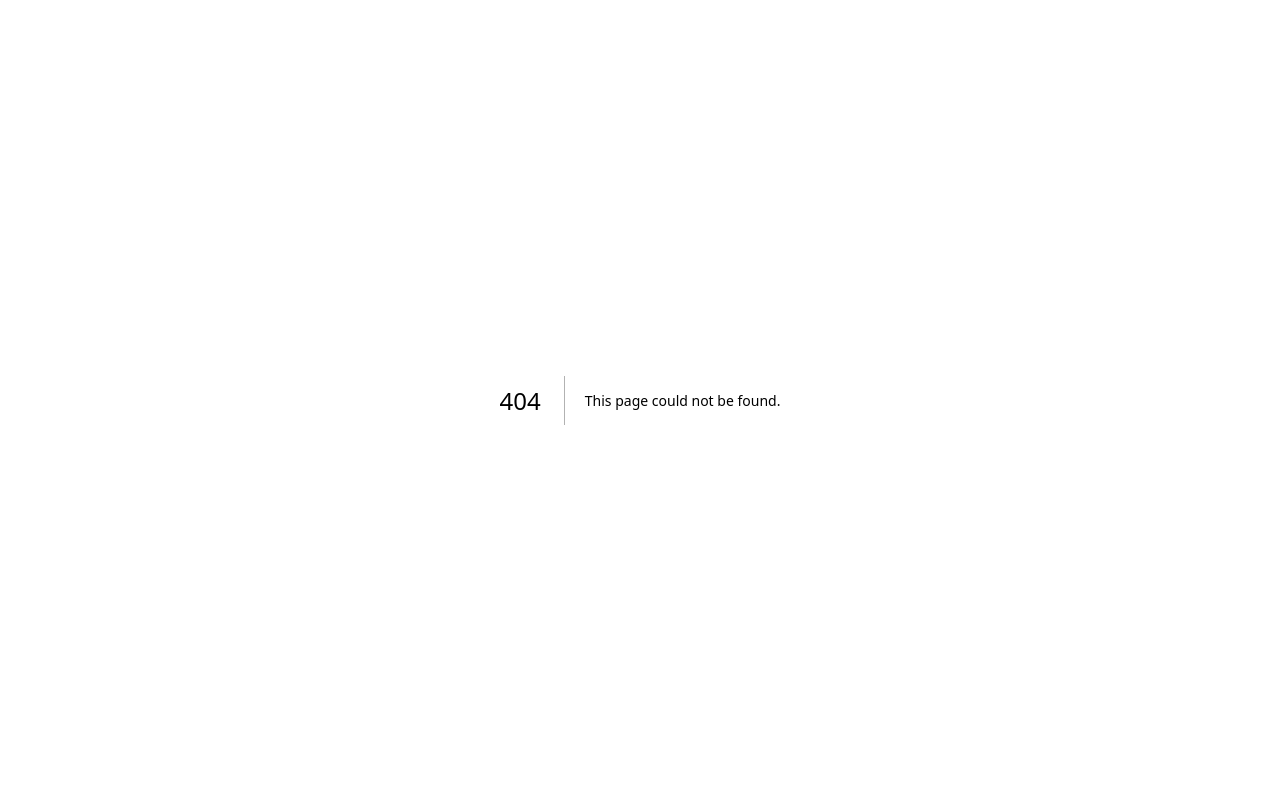
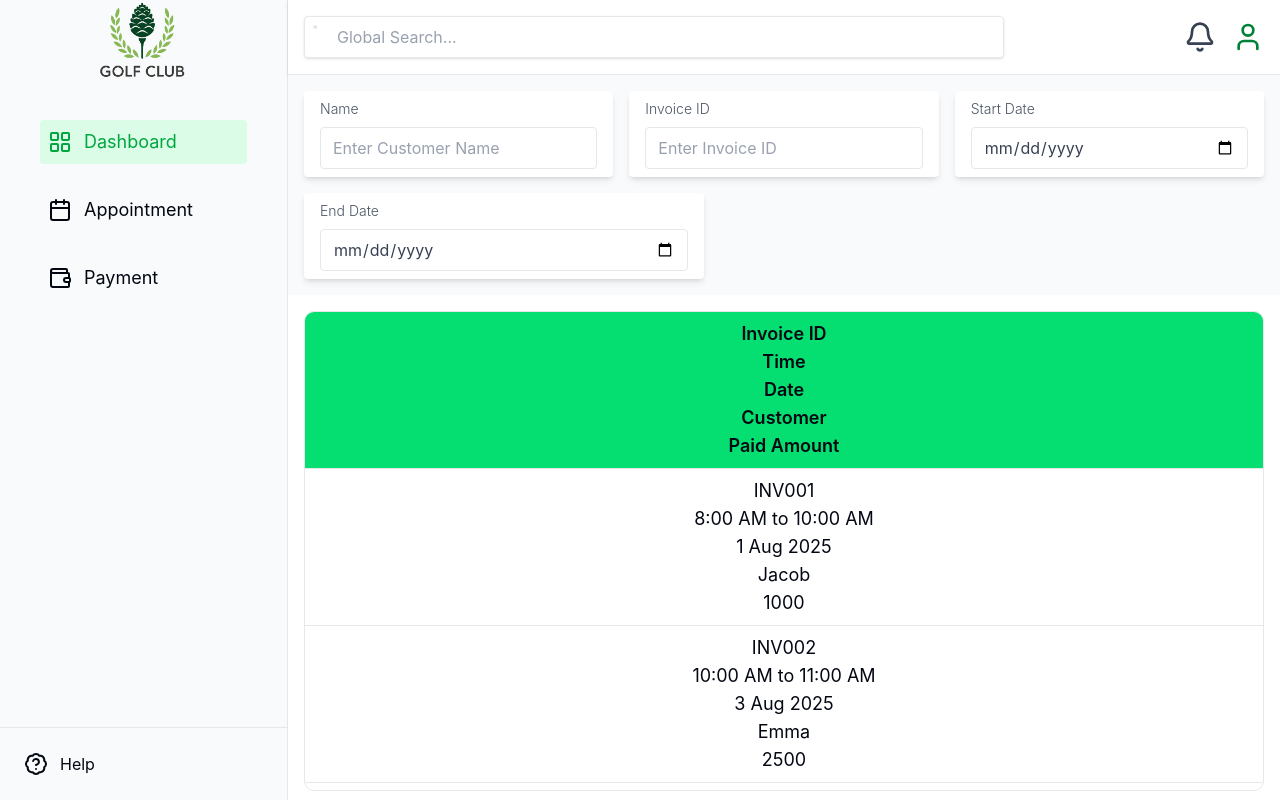
Before and after one commit to Nuon-Hokseng/CMS-CLUB-EVENTS, a Next.js app: page /admin in a window 1280 px wide. Before the commit this address had no page. Built offline with nearby package versions, Linux system fonts and the light colour scheme.

Commit message:
admin added

```diff
--- /dev/null
+++ b/src/app/admin/page.tsx
@@ -0,0 +1,7 @@
+"use client";
+import Admin from "@/components/admin/admin"
+export default function booking(){
+    return(
+        <Admin/>
+    );
+}
--- /dev/null
+++ b/src/components/admin/admin.tsx
@@ -0,0 +1,333 @@
+"use client";
+
+import Logo from "../ui/main-logo";
+import Link from "next/link";
+import { useState } from "react";
+import {
+  LayoutGrid,
+  Calendar,
+  Wallet,
+  LucideBadgeQuestionMark,
+  Search,
+  Bell,
+  User,
+} from "lucide-react";
+
+type ActiveScreen = "dashboard" | "appointment" | "payment";
+
+export default function Admin() {
+  const [activeScreen, setActiveScreen] = useState<ActiveScreen>("dashboard");
+  const [name, setName] = useState<string>("");
+  const [invoice, setInvoice] = useState<string>("");
+  const [startDate, setStartDate] = useState<string>("");
+  const [endDate, setEndDate] = useState<string>("");
+  const [globalQuery, setGlobalQuery] = useState<string>("");
+
+  return (
+    <main className="flex h-screen">
+      {/* Sidebar */}
+      <div className="w-20 md:w-72 flex flex-col bg-gray-50 border-r">
+        <div className="h-20 flex justify-center items-center">
+          <Logo />
+        </div>
+        <div className="flex-1 flex flex-col text-lg gap-y-6 p-6 md:p-10">
+          {[
+            { icon: LayoutGrid, label: "Dashboard", screen: "dashboard" },
+            { icon: Calendar, label: "Appointment", screen: "appointment" },
+            { icon: Wallet, label: "Payment", screen: "payment" },
+          ].map(({ icon: Icon, label, screen }) => (
+            <div
+              key={label}
+              className={`flex items-center gap-3 cursor-pointer p-2 rounded hover:bg-green-100 hover:text-green-600 transition ${
+                activeScreen === screen ? "bg-green-100 text-green-600" : ""
+              }`}
+              onClick={() => setActiveScreen(screen as ActiveScreen)}
+            >
+              <Icon size={24} />
+              <span className="hidden md:block">{label}</span>
+            </div>
+          ))}
+        </div>
+        <div className="flex items-center gap-3 p-6 border-t mt-auto hover:text-green-600 transition">
+          <LucideBadgeQuestionMark size={24} />
+          <Link href="">Help</Link>
+        </div>
+      </div>
+
+      {/* Main Content */}
+      <div className="flex-1 flex flex-col">
+        {/* Top Bar */}
+        <div className="flex flex-col md:flex-row items-center justify-between p-4 border-b bg-white shadow-sm gap-3">
+          <div className="flex flex-1 max-w-full md:max-w-[700px] border rounded shadow-sm">
+            <Search className="text-gray-400 px-2" size={20} />
+            <input
+              type="text"
+              value={globalQuery}
+              onChange={(e) => setGlobalQuery(e.target.value)}
+              placeholder="Global Search..."
+              className="flex-1 outline-none px-3 py-2 text-gray-700 placeholder-gray-400 bg-transparent"
+            />
+          </div>
+
+          <div className="flex items-center gap-4">
+            <Bell className="w-8 h-8 text-gray-700" />
+            <User className="w-8 h-8 text-green-700" />
+          </div>
+        </div>
+
+        {/* Filters */}
+        <div className="flex flex-wrap gap-4 p-4 bg-gray-50">
+          <FilterInput
+            label="Name"
+            value={name}
+            setValue={setName}
+            placeholder="Enter Customer Name"
+          />
+          <FilterInput
+            label="Invoice ID"
+            value={invoice}
+            setValue={setInvoice}
+            placeholder="Enter Invoice ID"
+          />
+          <FilterInput
+            label="Start Date"
+            type="date"
+            value={startDate}
+            setValue={setStartDate}
+          />
+          <FilterInput
+            label="End Date"
+            type="date"
+            value={endDate}
+            setValue={setEndDate}
+          />
+        </div>
+
+        {/* Main Content Area */}
+        <div className="flex-1 p-4">
+          <DashboardScreen
+            name={name}
+            invoice={invoice}
+            startDate={startDate}
+            endDate={endDate}
+            globalQuery={globalQuery}
+            activeScreen={activeScreen}
+          />
+        </div>
+      </div>
+    </main>
+  );
+}
+
+type FilterInputProps = {
+  label: string;
+  value: string;
+  setValue: (v: string) => void;
+  placeholder?: string;
+  type?: string;
+};
+
+function FilterInput({
+  label,
+  value,
+  setValue,
+  placeholder,
+  type = "text",
+}: FilterInputProps) {
+  return (
+    <div className="flex flex-col flex-1 max-w-[400px] bg-white shadow-md rounded px-4 py-2">
+      <label className="mb-2 text-gray-600 text-sm font-light">{label}</label>
+      <input
+        type={type}
+        value={value}
+        onChange={(e) => setValue(e.target.value)}
+        placeholder={placeholder}
+        className="outline-none px-3 py-2 text-gray-700 placeholder-gray-400 bg-transparent border rounded"
+      />
+    </div>
+  );
+}
+
+type GenericTableProps<T> = {
+  data: T[];
+  columns: string[];
+  keys: (keyof T)[];
+};
+
+function GenericTable<T extends Record<string, string | number>>({
+  data,
+  columns,
+  keys,
+}: GenericTableProps<T>) {
+  return (
+    <div className="overflow-x-auto text-lg">
+      <div className="overflow-y-auto max-h-[60vh] border rounded-lg">
+        <div
+          className={`grid grid-cols-${columns.length} bg-green-400 font-semibold text-center py-2 sticky top-0 z-10`}
+        >
+          {columns.map((c) => (
+            <div key={c}>{c}</div>
+          ))}
+        </div>
+        {data.map((row, i) => (
+          <div
+            key={i}
+            className={`grid grid-cols-${columns.length} text-center border-t py-2 hover:bg-gray-100`}
+          >
+            {keys.map((k) => (
+              <div key={String(k)}>{row[k]}</div>
+            ))}
+          </div>
+        ))}
+      </div>
+    </div>
+  );
+}
+
+type DashboardScreenProps = {
+  name: string;
+  invoice: string;
+  startDate: string;
+  endDate: string;
+  globalQuery: string;
+  activeScreen: ActiveScreen;
+};
+
+function DashboardScreen({
+  name,
+  invoice,
+  startDate,
+  endDate,
+  globalQuery,
+  activeScreen,
+}: DashboardScreenProps) {
+  const dashboardData = [
+    {
+      id: 1,
+      invoiceID: "INV001",
+      time: "8:00 AM to 10:00 AM",
+      date: "1 Aug 2025",
+      customer: "Jacob",
+      paid_amount: 1000,
+    },
+    {
+      id: 2,
+      invoiceID: "INV002",
+      time: "10:00 AM to 11:00 AM",
+      date: "3 Aug 2025",
+      customer: "Emma",
+      paid_amount: 2500,
+    },
+    {
+      id: 3,
+      invoiceID: "INV003",
+      time: "1:00 PM to 2:00 PM",
+      date: "5 Aug 2025",
+      customer: "Liam",
+      paid_amount: 1800,
+    },
+  ];
+
+  const appointments = [
+    {
+      id: 1,
+      customer: "Jacob",
+      date: "1 Aug 2025",
+      time: "8:00 AM - 9:00 AM",
+      service: "Haircut",
+      status: "Confirmed",
+    },
+    {
+      id: 2,
+      customer: "Emma",
+      date: "1 Aug 2025",
+      time: "9:00 AM - 10:00 AM",
+      service: "Massage",
+      status: "Pending",
+    },
+  ];
+
+  const payments = [
+    {
+      id: 1,
+      invoiceID: "INV001",
+      customer: "Jacob",
+      date: "1 Aug 2025",
+      amount: 1000,
+      method: "Online",
+      status: "Paid",
+    },
+    {
+      id: 2,
+      invoiceID: "INV002",
+      customer: "Emma",
+      date: "1 Aug 2025",
+      amount: 1500,
+      method: "In-person",
+      status: "Unpaid",
+    },
+  ];
+
+  const filterData = <T extends { [key: string]: string | number }>(arr: T[]) =>
+    arr.filter((d) => {
+      const start = startDate ? new Date(startDate) : null;
+      const end = endDate ? new Date(endDate) : null;
+      const dDate = new Date(d.date as string);
+      return (
+        (!name ||
+          (d.customer &&
+            String(d.customer).toLowerCase().includes(name.toLowerCase()))) &&
+        (!invoice ||
+          (d.invoiceID &&
+            String(d.invoiceID)
+              .toLowerCase()
+              .includes(invoice.toLowerCase()))) &&
+        (!start || dDate >= start) &&
+        (!end || dDate <= end)
+      );
+    });
+
+  const globalMatches = <T extends { [key: string]: string | number }>(
+    arr: T[]
+  ) => {
+    const term = globalQuery.toLowerCase();
+    return arr.filter(
+      (d) =>
+        !term ||
+        Object.values(d).some((v) => String(v).toLowerCase().includes(term))
+    );
+  };
+
+  return (
+    <>
+      {activeScreen === "dashboard" && (
+        <GenericTable
+          data={filterData(globalMatches(dashboardData))}
+          columns={["Invoice ID", "Time", "Date", "Customer", "Paid Amount"]}
+          keys={["invoiceID", "time", "date", "customer", "paid_amount"]}
+        />
+      )}
+      {activeScreen === "appointment" && (
+        <GenericTable
+          data={filterData(globalMatches(appointments))}
+          columns={["Customer", "Date", "Time", "Service", "Status"]}
+          keys={["customer", "date", "time", "service", "status"]}
+        />
+      )}
+      {activeScreen === "payment" && (
+        <GenericTable
+          data={filterData(globalMatches(payments))}
+          columns={[
+            "Invoice ID",
+            "Customer",
+            "Date",
+            "Amount",
+            "Method",
+            "Status",
+          ]}
+          keys={["invoiceID", "customer", "date", "amount", "method", "status"]}
+        />
+      )}
+    </>
+  );
+}
--- a/src/components/ui/main-logo.tsx
+++ b/src/components/ui/main-logo.tsx
@@ -4,7 +4,7 @@ export default function logo() {
   return (
     <div>
          <Image
-                src="/logo.png" // path from public/
+                src="/logo.png"
                 alt="My Logo"
                 width={100}
                 height={120}
--- a/src/components/ui/social.tsx
+++ b/src/components/ui/social.tsx
@@ -2,14 +2,14 @@
 import { Mail, Facebook, Instagram, Linkedin } from "lucide-react";
 
 type Props = {
-  size?: number;               // icon size in px (default 16)
-  gap?: string;                // tailwind gap class (default gap-2)
-  className?: string;          // extra classes for the wrapper
+  size?: number;
+  gap?: string;
+  className?: string;
   links?: {
-    email?: string;            // e.g., "mailto:you@example.com"
-    facebook?: string;         // e.g., "https://facebook.com/yourpage"
-    instagram?: string;        // e.g., "https://instagram.com/yourhandle"
-    linkedin?: string;         // e.g., "https://linkedin.com/in/yourprofile"
+    email?: string;
+    facebook?: string;
+    instagram?: string;
+    linkedin?: string;
   };
 };
 
```
Also changed, not shown: src/components/booking/booking.tsx (+160 -137 lines), src/components/admin/footer.tsx (added), src/components/admin/navbar.tsx (added).
